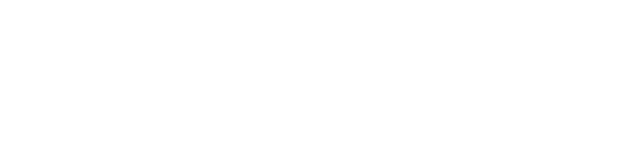
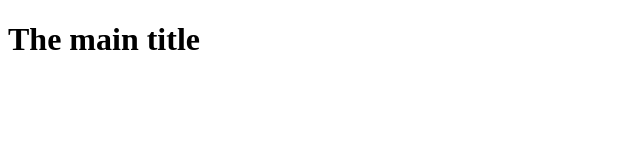
Before and after one commit to Elifinanc/sharezza, a plain HTML site: page index.html in a window 1280 px wide. Shown: the whole page, without its empty margins (0-640 px from the left). Drawn offline with Linux system fonts and the light colour scheme.

Commit message:
Update index.html
I have added the main title on h1

```diff
--- a/index.html
+++ b/index.html
@@ -5,6 +5,6 @@
     <title>An other title</title>
   </head>
   <body>
-
+  <h1>The main title<h1>
   </body>
 </html>
```
